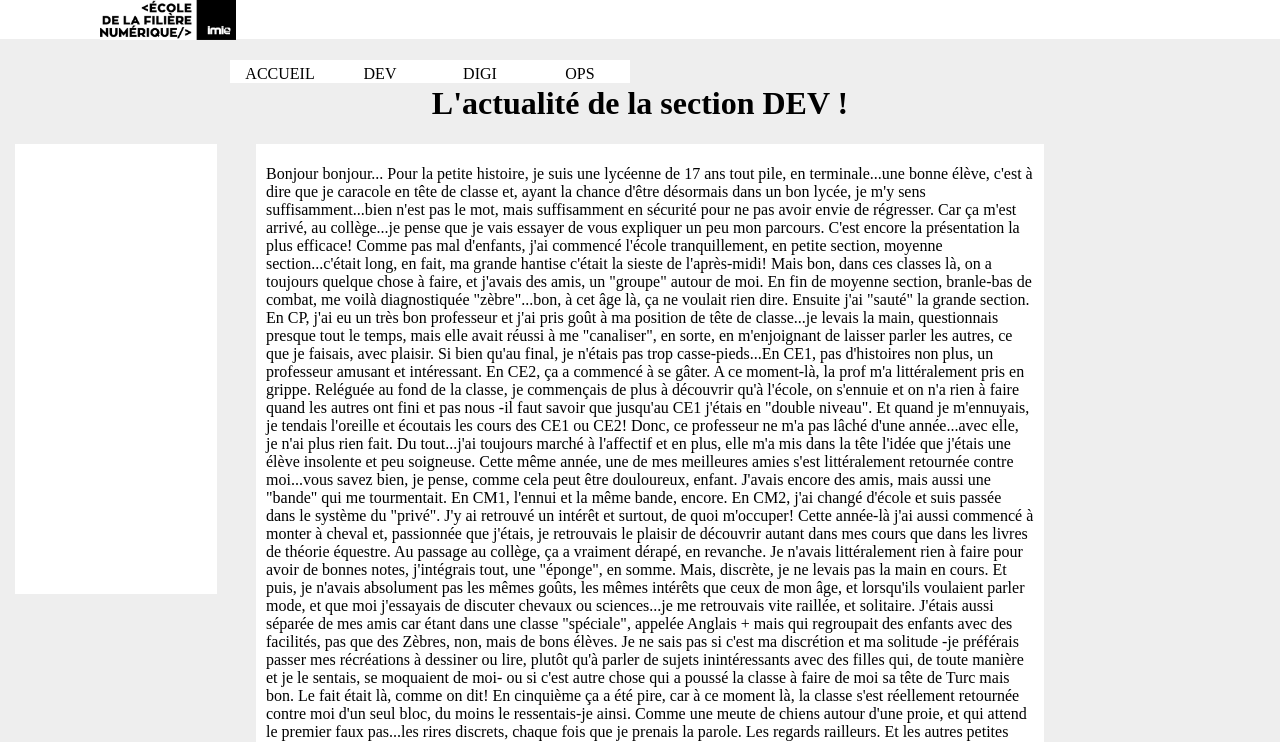
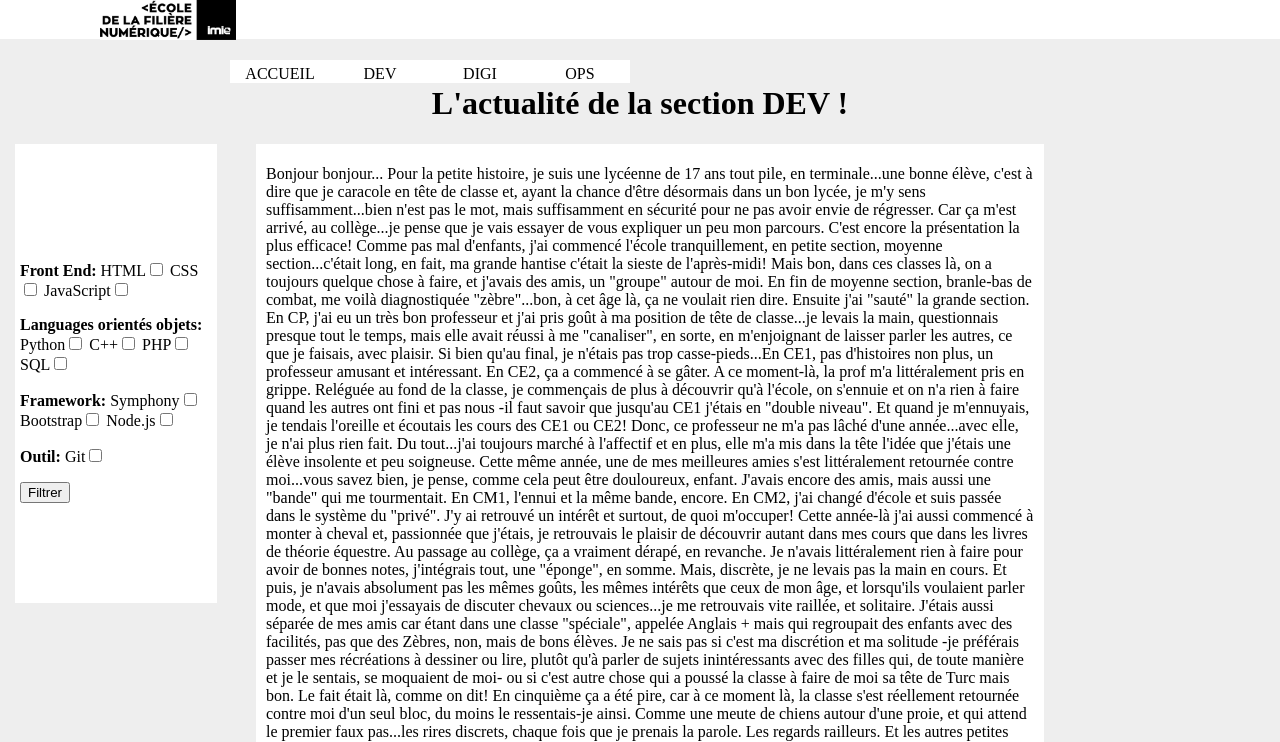
Before and after one commit to GeoffroyDutot/UMAKE, a PHP site: page /presentation_dev.php in a window 1280 px wide. Shown: the part 36-778 px from the top of the page. Run offline with PHP 8.4, Linux system fonts and the light colour scheme.

Commit message:
tri par section

```diff
--- a/presentation_dev.php
+++ b/presentation_dev.php
@@ -17,7 +17,7 @@
 <?php include("navbar.php"); ?>
 <!--corps de la page------->
    <center><p><h1>L'actualité de la section DEV ! </h1></center> </p>
-<?php include("trier_articles.php"); ?>
+<?php include("trier_articles_dev.php"); ?>
 <?php include("block_articles.php"); ?>
 
 
--- a/presentation_digital.php
+++ b/presentation_digital.php
@@ -17,7 +17,7 @@
 <?php include("navbar.php"); ?>
 <!--corps de la page------->
   <center><p><h1>L'actualité de la section DIGI ! </h1></center> </p>
-  <?php include("trier_articles.php"); ?>
+  <?php include("trier_articles_digi.php"); ?>
   <?php include("block_articles.php"); ?>
 <!--pied de page--------->
 
--- a/presentation_ops.php
+++ b/presentation_ops.php
@@ -17,7 +17,7 @@
 <?php include("navbar.php"); ?>
 <!--corps de la page------->
   <center><p><h1>L'actualité de la section OPS ! </h1></center> </p>
-  <?php include("trier_articles.php"); ?>
+  <?php include("trier_articles_ops.php"); ?>
   <?php include("block_articles.php"); ?>
 <!--pied de page--------->
 
--- a/trier_articles.php
+++ /dev/null
@@ -1,3 +0,0 @@
-<div id="trier_articles">
-
-</div>
--- /dev/null
+++ b/trier_articles_dev.php
@@ -0,0 +1,30 @@
+<div id="trier_articles">
+  <p>
+      <strong>
+    Front End:
+      </strong>
+ <label>HTML<input type="checkbox" name="HTML" /></label>
+ <label>CSS<input type="checkbox" name="CSS" /></label>
+ <label>JavaScript<input type="checkbox" name="JavaScript" /></label>
+</p>
+
+   <p>
+     <strong>Languages orientés objets: </strong>
+      <label>Python<input type="checkbox" name="Python" /></label>
+       <label>C++<input type="checkbox" name="C++" /></label>
+       <label>PHP<input type="checkbox" name="PHP" /></label>
+       <label>SQL<input type="checkbox" name="SQL" /></label>
+   </p>
+   <p>
+         <strong>Framework: </strong>
+         <label>Symphony<input type="checkbox" name="Symphony" /></label>
+         <label>Bootstrap<input type="checkbox" name="Bootstrap" /></label>
+         <label>Node.js<input type="checkbox" name="Node.js" /></label>
+
+   </p>
+   <p>
+     <strong>Outil: </strong>
+     <label>Git<input type="checkbox" name="Git" /></label>
+   </p>
+   <input type="submit"value="Filtrer" />
+</div>
```
Also changed, not shown: trier_articles_digi.php (added, +25 -0 lines), trier_articles_ops.php (added, +27 -0 lines), css/style.css (line endings or trailing spaces).
